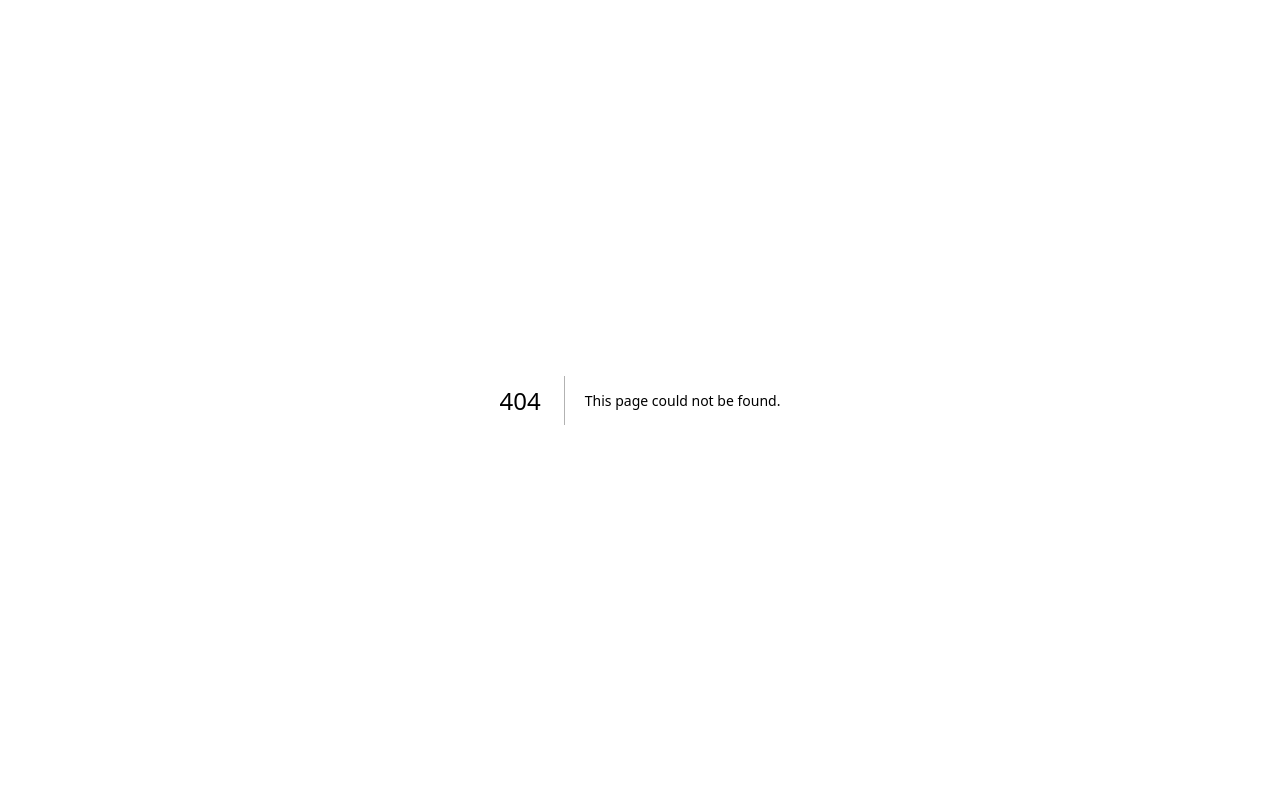
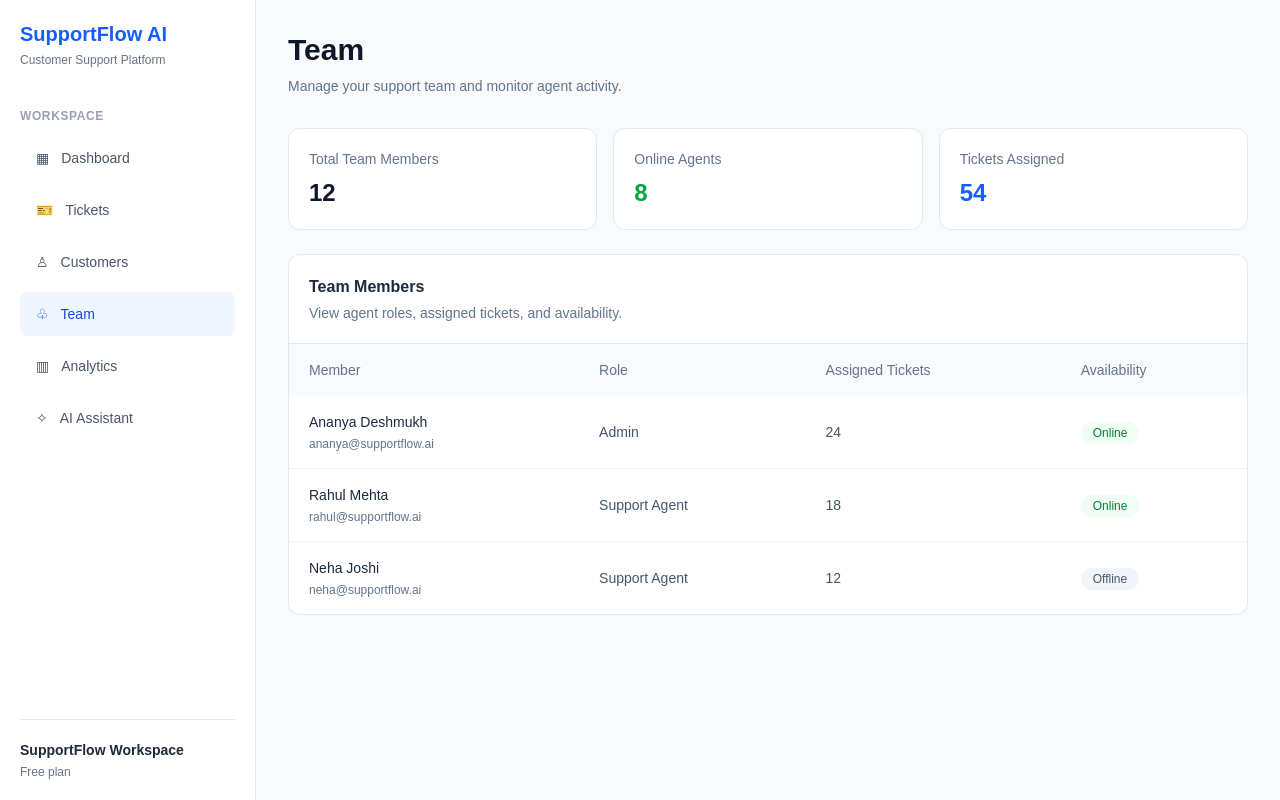
Before and after one commit to sachikatkar09/supportflow-ai, a Next.js app in the folder client/: page /team in a window 1280 px wide. Before the commit this address had no page. Built offline with nearby package versions, Linux system fonts and the light colour scheme.

Commit message:
add team management page

```diff
--- /dev/null
+++ b/client/app/team/page.tsx
@@ -0,0 +1,111 @@
+import Sidebar from "../components/Sidebar";
+
+const teamMembers = [
+  {
+    id: "TM-101",
+    name: "Ananya Deshmukh",
+    email: "ananya@supportflow.ai",
+    role: "Admin",
+    tickets: 24,
+    status: "Online",
+  },
+  {
+    id: "TM-102",
+    name: "Rahul Mehta",
+    email: "rahul@supportflow.ai",
+    role: "Support Agent",
+    tickets: 18,
+    status: "Online",
+  },
+  {
+    id: "TM-103",
+    name: "Neha Joshi",
+    email: "neha@supportflow.ai",
+    role: "Support Agent",
+    tickets: 12,
+    status: "Offline",
+  },
+];
+
+export default function TeamPage() {
+  return (
+    <div className="flex min-h-screen bg-slate-50">
+      <Sidebar />
+
+      <main className="min-w-0 flex-1 p-8">
+        <div className="mb-8">
+          <h1 className="text-3xl font-bold text-slate-900">Team</h1>
+          <p className="mt-2 text-sm text-slate-500">
+            Manage your support team and monitor agent activity.
+          </p>
+        </div>
+
+        <div className="mb-6 grid grid-cols-1 gap-4 sm:grid-cols-3">
+          <div className="rounded-xl border border-slate-200 bg-white p-5">
+            <p className="text-sm text-slate-500">Total Team Members</p>
+            <h2 className="mt-2 text-2xl font-bold text-slate-900">12</h2>
+          </div>
+          <div className="rounded-xl border border-slate-200 bg-white p-5">
+            <p className="text-sm text-slate-500">Online Agents</p>
+            <h2 className="mt-2 text-2xl font-bold text-green-600">8</h2>
+          </div>
+          <div className="rounded-xl border border-slate-200 bg-white p-5">
+            <p className="text-sm text-slate-500">Tickets Assigned</p>
+            <h2 className="mt-2 text-2xl font-bold text-blue-600">54</h2>
+          </div>
+        </div>
+
+        <div className="overflow-hidden rounded-xl border border-slate-200 bg-white">
+          <div className="border-b border-slate-200 p-5">
+            <h2 className="font-semibold text-slate-800">Team Members</h2>
+            <p className="mt-1 text-sm text-slate-500">
+              View agent roles, assigned tickets, and availability.
+            </p>
+          </div>
+
+          <div className="overflow-x-auto">
+            <table className="w-full text-left text-sm">
+              <thead className="bg-slate-50 text-slate-500">
+                <tr>
+                  <th className="px-5 py-4 font-medium">Member</th>
+                  <th className="px-5 py-4 font-medium">Role</th>
+                  <th className="px-5 py-4 font-medium">Assigned Tickets</th>
+                  <th className="px-5 py-4 font-medium">Availability</th>
+                </tr>
+              </thead>
+              <tbody className="divide-y divide-slate-100">
+                {teamMembers.map((member) => (
+                  <tr key={member.id} className="hover:bg-slate-50">
+                    <td className="px-5 py-4">
+                      <p className="font-medium text-slate-800">
+                        {member.name}
+                      </p>
+                      <p className="mt-1 text-xs text-slate-500">
+                        {member.email}
+                      </p>
+                    </td>
+                    <td className="px-5 py-4 text-slate-600">{member.role}</td>
+                    <td className="px-5 py-4 text-slate-600">
+                      {member.tickets}
+                    </td>
+                    <td className="px-5 py-4">
+                      <span
+                        className={`rounded-full px-3 py-1 text-xs font-medium ${
+                          member.status === "Online"
+                            ? "bg-green-50 text-green-700"
+                            : "bg-slate-100 text-slate-600"
+                        }`}
+                      >
+                        {member.status}
+                      </span>
+                    </td>
+                  </tr>
+                ))}
+              </tbody>
+            </table>
+          </div>
+        </div>
+      </main>
+    </div>
+  );
+}
```
